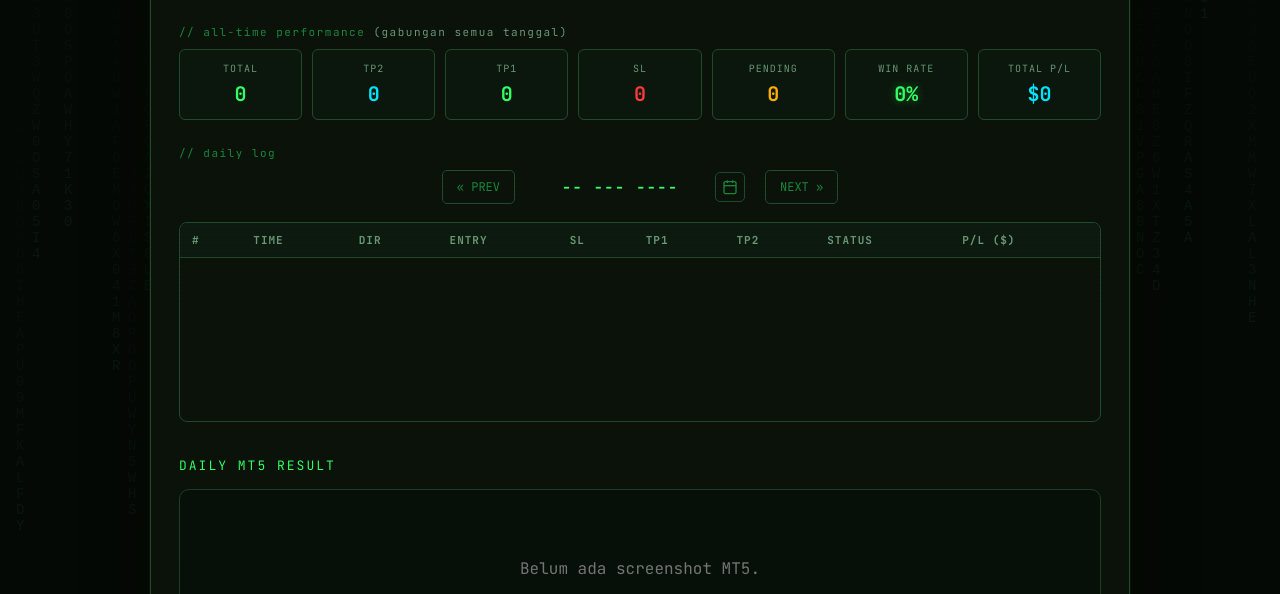
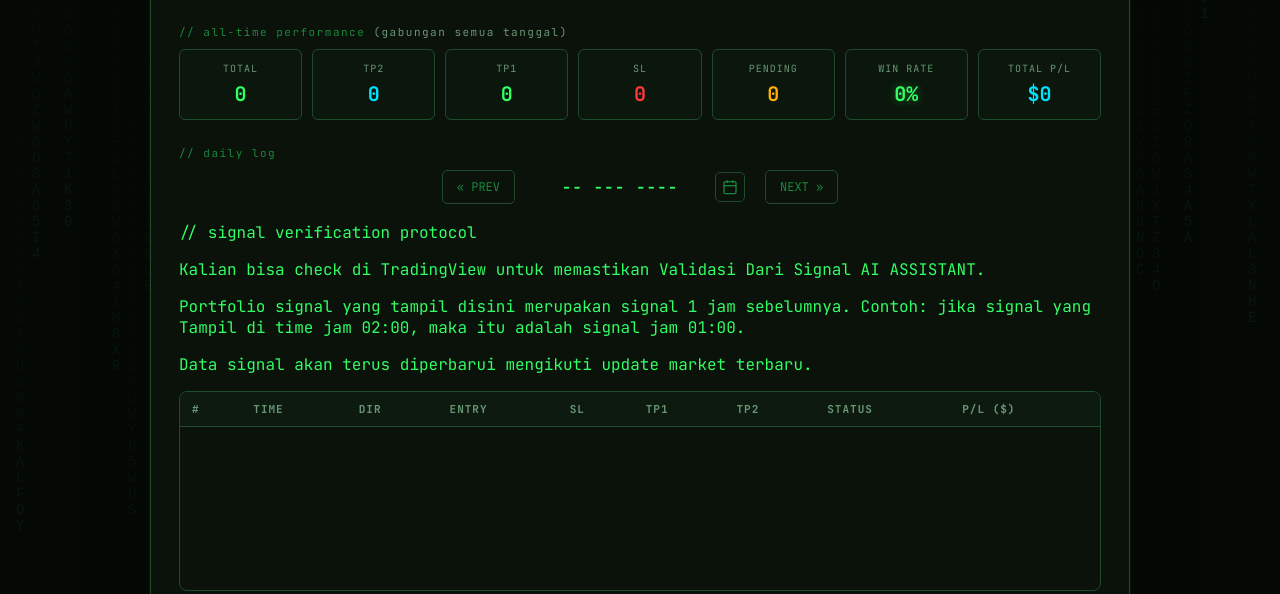
Before and after one commit to yuriandiarma15-lang/websitePorto, a website: page public/index.html in a window 1280 px wide. Shown: the part 206-800 px from the top of the page. Drawn offline with Linux system fonts and the light colour scheme; no server answers.

Commit message:
Update index.html

```diff
--- a/public/index.html
+++ b/public/index.html
@@ -201,6 +201,37 @@ NEXT »
 </button>
 
 </section>
+</section>
+
+
+<!-- ================================================= -->
+<!-- SIGNAL INFORMATION -->
+<!-- ================================================= -->
+
+<section class="signal-info">
+
+<div class="signal-info-title">
+// signal verification protocol
+</div>
+
+
+<p>
+Kalian bisa check di TradingView untuk memastikan Validasi Dari Signal AI ASSISTANT.
+</p>
+
+
+<p>
+Portfolio signal yang tampil disini merupakan signal 1 jam sebelumnya.
+Contoh: jika signal yang Tampil di time jam 02:00, maka itu adalah signal jam 01:00.
+</p>
+
+
+<p>
+Data signal akan terus diperbarui mengikuti update market terbaru.
+</p>
+
+
+</section>
 
 <section class="table-wrap">
 
```
